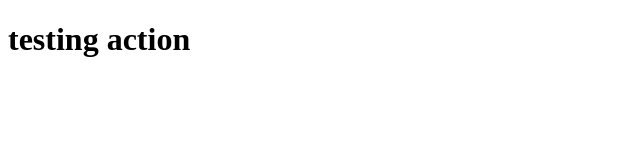
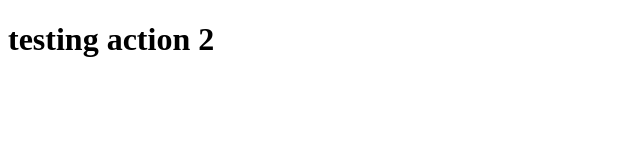
Before and after one commit to Nixlps/xpertize, a website: page dist/index.html in a window 1280 px wide. Shown: the full height of the page, 0-640 px from the left. Drawn offline with Linux system fonts and the light colour scheme.

Commit message:
setting actions

```diff
--- a/dist/index.html
+++ b/dist/index.html
@@ -6,6 +6,6 @@
     <title>Document</title>
 </head>
 <body>
-    <h1>testing action</h1>
+    <h1>testing action 2</h1>
 </body>
 </html>
```
